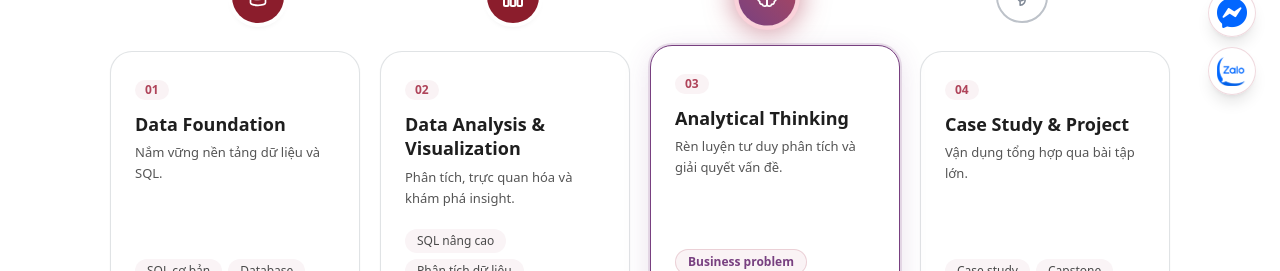
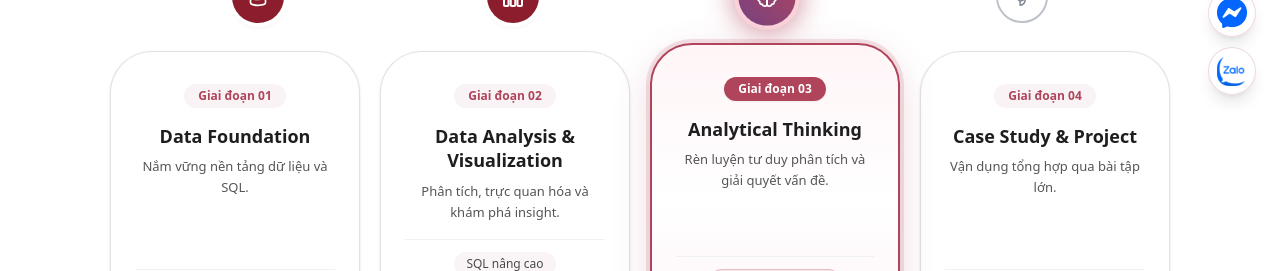
Before and after one commit to TruongHienTHMH/Ed_tech, a Next.js app: page / in a window 1280 px wide. Shown: the part 681-952 px from the top of the page. Built offline with nearby package versions, Linux system fonts and the light colour scheme; no server answers.

Commit message:
refactor: update roadmap section layout and styling for enhanced visual hierarchy

```diff
--- a/components/home/HeroSection.tsx
+++ b/components/home/HeroSection.tsx
@@ -168,13 +168,12 @@ export default function HeroSection() {
                     aria-label={`Chuyển sang giai đoạn ${stage.step}: ${stage.title}`}
                   >
                     <div
-                      className={`w-11 h-11 sm:w-13 sm:h-13 rounded-full flex items-center justify-center transition-all duration-500 ${
-                        isActive
-                          ? "bg-gradient-to-tr from-[#784080] to-[#AF445A] text-white shadow-[0_0_24px_6px_rgba(175,68,90,0.55)] ring-4 ring-[#FAD2DA] scale-110 z-20"
-                          : isPassed
+                      className={`w-11 h-11 sm:w-13 sm:h-13 rounded-full flex items-center justify-center transition-all duration-500 ${isActive
+                        ? "bg-gradient-to-tr from-[#784080] to-[#AF445A] text-white shadow-[0_0_24px_6px_rgba(175,68,90,0.55)] ring-4 ring-[#FAD2DA] scale-110 z-20"
+                        : isPassed
                           ? "bg-[#8B1D2C] text-white shadow-md ring-4 ring-white z-10 hover:scale-105"
                           : "bg-white border-2 border-neutral-300 text-neutral-400 shadow-xs ring-4 ring-white z-10 group-hover:border-[#AF445A]/60 hover:scale-105"
-                      }`}
+                        }`}
                     >
                       {stage.icon && stage.icon(isActive || isPassed)}
                     </div>
@@ -185,7 +184,7 @@ export default function HeroSection() {
           </div>
 
           {/* 4 Stage Cards Grid with Primary Aura Glow */}
-          <div className="grid grid-cols-1 sm:grid-cols-2 lg:grid-cols-4 gap-4 sm:gap-5 w-full text-left">
+          <div className="grid grid-cols-1 sm:grid-cols-2 lg:grid-cols-4 gap-4 sm:gap-5 w-full items-stretch justify-center">
             {ROADMAP_STAGES.map((stage, idx) => (
               <RoadmapCard
                 key={stage.id}
--- a/components/home/RoadmapCard.tsx
+++ b/components/home/RoadmapCard.tsx
@@ -29,37 +29,44 @@ export default function RoadmapCard({ stage, isActive, onClick }: RoadmapCardPro
           onClick();
         }
       }}
-      className={`rounded-[22px] p-5 sm:p-6 transition-all duration-400 cursor-pointer flex flex-col justify-between text-left ${
+      className={`rounded-[36px] sm:rounded-[42px] px-5 py-7 sm:py-8 sm:px-6 transition-all duration-300 cursor-pointer flex flex-col justify-between items-center text-center w-full min-h-[300px] ${
         isActive
-          ? "bg-white border-[1.8px] border-[#784080] shadow-[0_6px_28px_rgba(120,64,128,0.16)] ring-2 ring-[#784080]/15 -translate-y-1.5 relative z-20"
-          : "bg-white border border-neutral-200/90 hover:border-[#784080]/40 shadow-xs hover:shadow-md hover:-translate-y-0.5 relative z-10"
+          ? "bg-gradient-to-b from-[#FFF5F7] via-white to-[#FDF0F3] border-[2px] border-[#AF445A] shadow-[0_12px_36px_rgba(175,68,90,0.22)] ring-4 ring-[#AF445A]/15 -translate-y-2 relative z-20"
+          : "bg-white border border-neutral-200/90 hover:border-[#AF445A]/50 shadow-sm hover:shadow-xl hover:-translate-y-1 relative z-10"
       }`}
     >
-      <div>
-        {/* Step Pill */}
-        <span className="inline-block px-2.5 py-0.5 rounded-full text-xs font-bold bg-[#FAF3F5] text-[#AF445A] mb-3">
-          {stage.step}
+      {/* Top Header & Content - Căn Giữa */}
+      <div className="flex flex-col items-center text-center w-full">
+        {/* Step Capsule Badge */}
+        <span
+          className={`inline-flex items-center justify-center px-3.5 py-1 rounded-full text-xs font-bold mb-4 transition-colors ${
+            isActive
+              ? "bg-[#AF445A] text-white shadow-xs"
+              : "bg-[#FAF3F5] text-[#AF445A]"
+          }`}
+        >
+          Giai đoạn {stage.step}
         </span>
 
         {/* Title */}
-        <h3 className="font-heading font-bold text-[17px] sm:text-[18px] text-[#1E1E1E] leading-snug mb-1.5">
+        <h3 className="font-heading font-bold text-[17px] sm:text-[18px] text-[#1E1E1E] leading-snug mb-2 text-center">
           {stage.title}
         </h3>
 
         {/* Description */}
-        <p className="text-xs sm:text-[13px] text-[#555555] leading-relaxed mb-4 font-normal">
+        <p className="text-xs sm:text-[13px] text-[#555555] leading-relaxed mb-4 font-normal text-center max-w-[220px]">
           {stage.desc}
         </p>
       </div>
 
-      {/* Skill Tags */}
-      <div className="flex flex-wrap gap-1.5 pt-1">
+      {/* Skill Tags - Căn Giữa */}
+      <div className="flex flex-wrap justify-center gap-1.5 pt-3 border-t border-neutral-100/90 w-full">
         {stage.tags.map((tag, tIdx) => (
           <span
             key={tIdx}
             className={`px-3 py-1 rounded-full text-xs transition-colors duration-300 ${
               isActive
-                ? "bg-[#FAF3F5] text-[#784080] font-semibold border border-[#AF445A]/20"
+                ? "bg-[#AF445A]/10 text-[#AF445A] font-semibold border border-[#AF445A]/25"
                 : "bg-[#FAF4F6] text-[#4A4A4A] font-medium"
             }`}
           >
```
